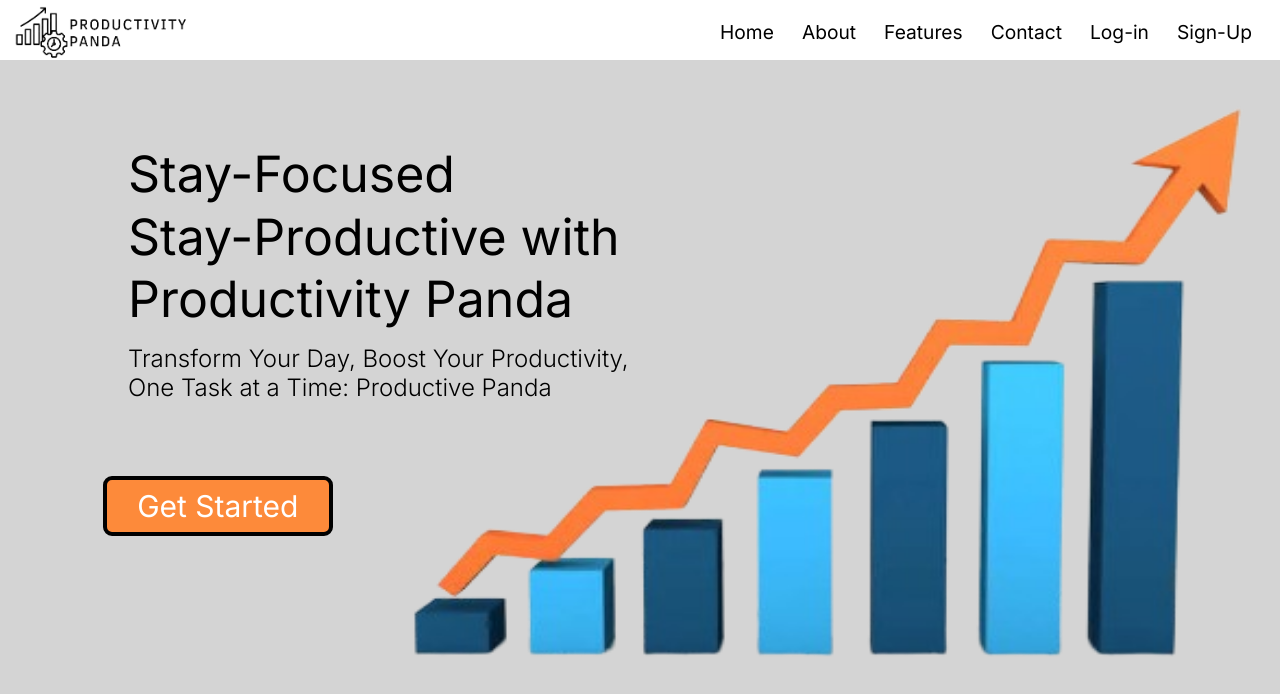
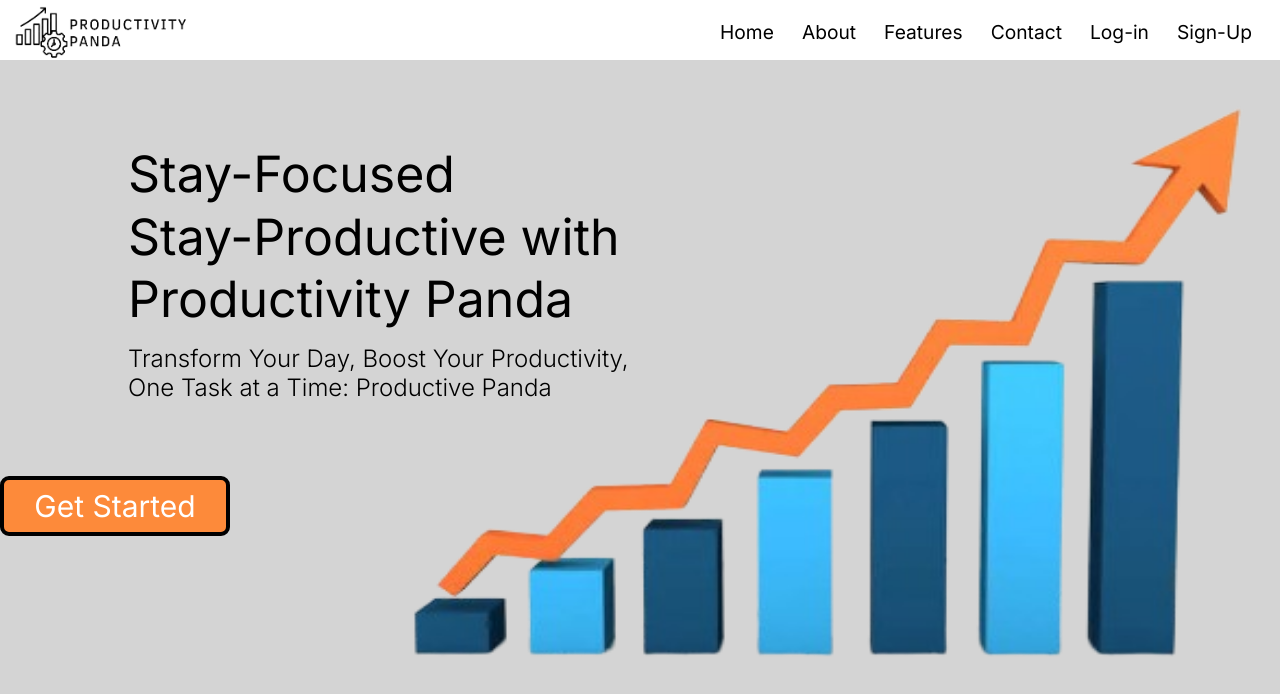
Before and after one commit to kalviumcommunity/S51_Sudhan_Capstone_Productivity_Panda, a React (Vite) app in the folder Frontend/Productivity-Panda-MainPage/: page / in a window 1280 px wide. Shown: the top 694 px of the page. Built offline with nearby package versions, Linux system fonts and the light colour scheme.

Commit message:
testing and delete unnecessary css part

```diff
--- a/Frontend/Productivity-Panda-MainPage/src/Components/MainPage/LandingPage.jsx
+++ b/Frontend/Productivity-Panda-MainPage/src/Components/MainPage/LandingPage.jsx
@@ -1,7 +1,7 @@
 import React from 'react'
 import '../../../src/index.css';
 import NavBar from './NavBar';
-import NavHomeBTN from '../NavHomeBTN';
+import NavHomeBTN from './NavHomeBTN';
 
 function LandingPage() {
   return (
--- a/Frontend/Productivity-Panda-MainPage/src/Components/NavHomeBTN.jsx
+++ b/Frontend/Productivity-Panda-MainPage/src/Components/MainPage/NavHomeBTN.jsx
@@ -1,5 +1,5 @@
 import React from 'react'
-import RisingUpArrow from "../assets/images/Rising-up-arrow-BG.png"
+import RisingUpArrow from "../../assets/images/Rising-up-arrow-BG.png"
 
 function NavHomeBTN() {
   return (
--- a/Frontend/Productivity-Panda-MainPage/src/index.css
+++ b/Frontend/Productivity-Panda-MainPage/src/index.css
@@ -302,5 +302,4 @@
     font-size: 30px;
     position: absolute;
     bottom:33%;
-    right: 74%;
 }
```
Also changed, not shown: Frontend/Productivity-Panda-MainPage/src/Components/MainPage/NavAboutPage.jsx (added, +9 -0 lines).
